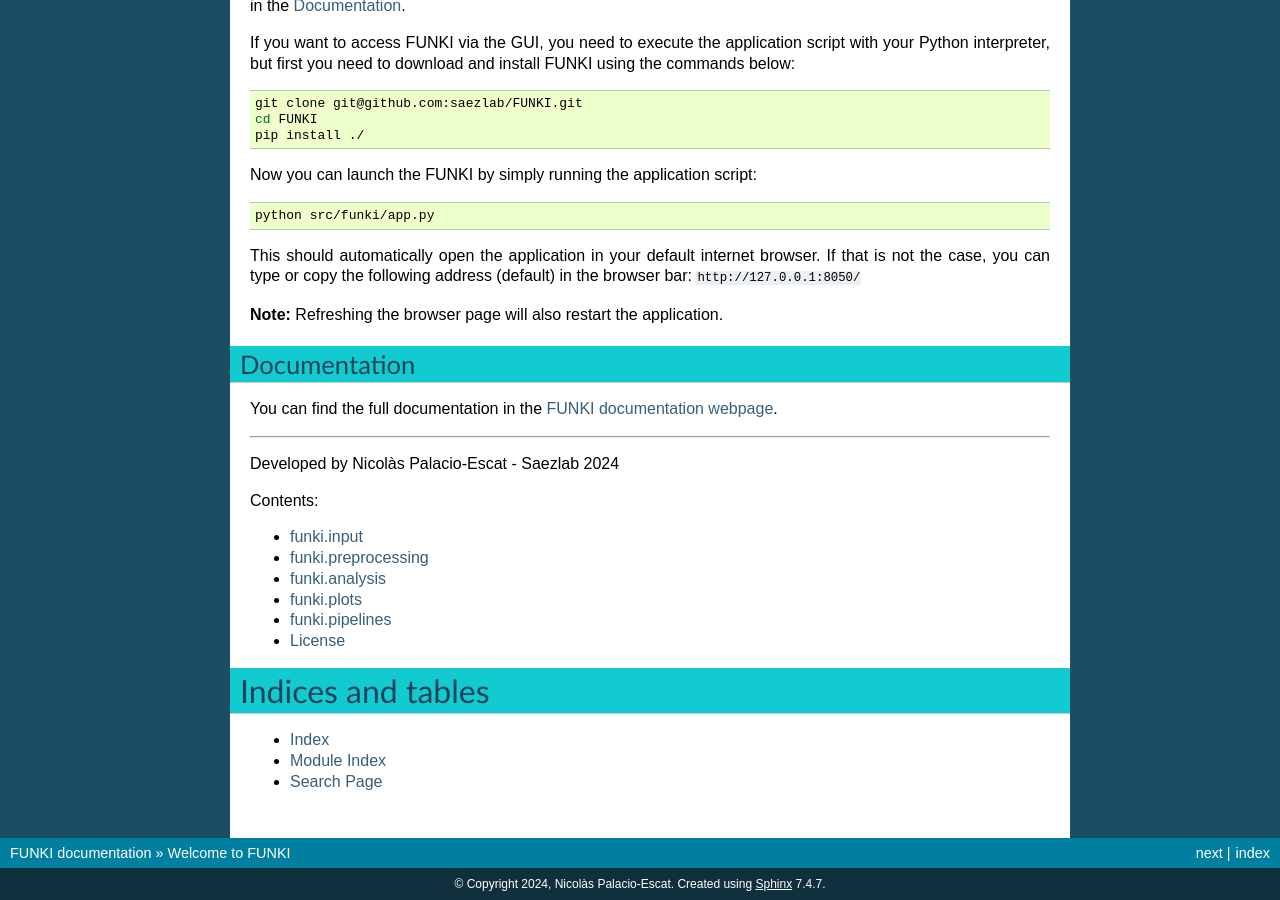
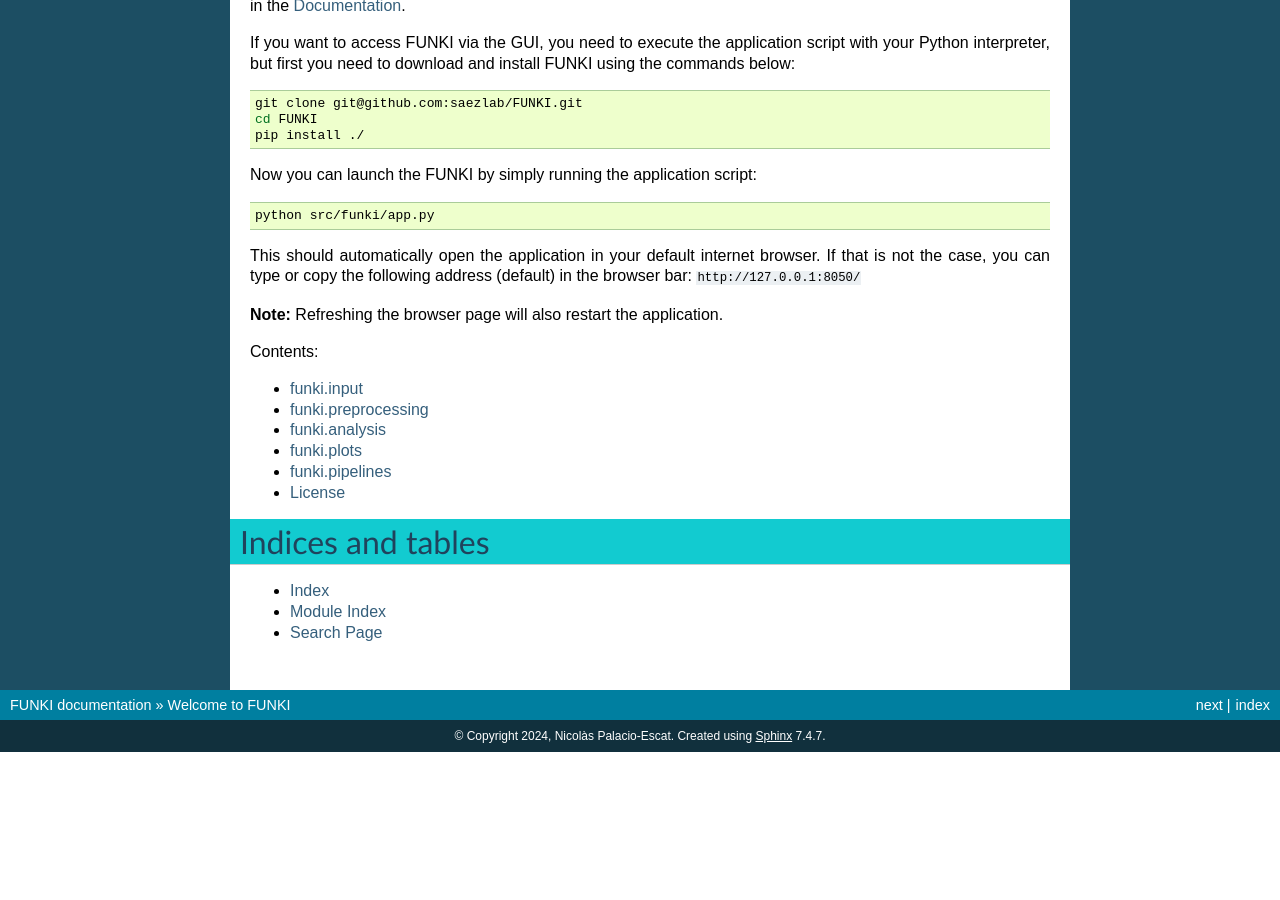
Before and after one commit to saezlab/FUNKI, a Sphinx documentation site: the page built from docs/source/index.rst, in a window 1280 px wide and 900 px high, scrolled down 842 px. Built offline with Sphinx 7.4.7, drawn with Linux system fonts in a browser that asks for light colours; after the commit the page ends 1594 px from its top, so only the background shows below that; some of the changed lines change nothing that is shown.

Commit message:
Updated premature end of parsing of `README.md` for the docs webpage

```diff
--- a/docs/source/index.rst
+++ b/docs/source/index.rst
@@ -10,6 +10,7 @@
 .. include:: ../../README.md
     :parser: myst_parser.sphinx_
     :start-line: 2
+    :end-before: ## Documentation
 
 .. toctree::
    :maxdepth: 2
```
